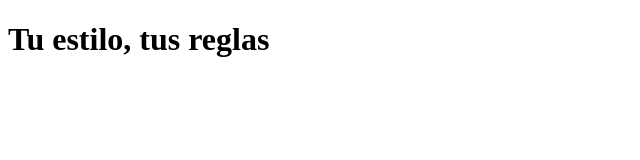
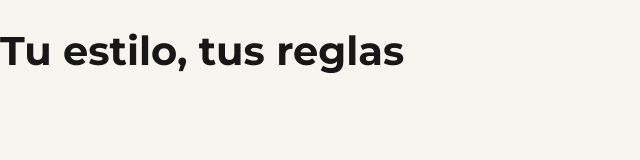
Before and after one commit to misael464/iest-tfi_urban-style, a website: page index.html in a window 1280 px wide. Shown: the whole page, without its empty margins (0-640 px from the left). Drawn offline with Linux system fonts and the light colour scheme.

Commit message:
estilos: agrega las variables de marca, las fuentes y el isotipo

```diff
--- /dev/null
+++ b/css/globales.css
@@ -0,0 +1,109 @@
+/* css/globales.css · variables de marca y estilos base.
+   Es el único archivo del sitio con valores HEX (P3). */
+
+:root {
+  /* Colores */
+  --color-principal: #171717;  /* Negro carbón */
+  --color-acento: #E8CDA8;     /* Beige */
+  --color-fondo: #F7F5F0;      /* Marfil */
+  --color-secundario: #777777; /* Gris medio */
+
+  /* Tipografías */
+  --fuente-titulos: "Montserrat", "Segoe UI", Arial, sans-serif;
+  --fuente-textos: "Inter", "Segoe UI", Arial, sans-serif;
+  --peso-titulos: 700;
+  --peso-textos: 400;
+
+  /* Formas y espacios */
+  --radio-borde: 2px;
+  --borde: 2px solid var(--color-principal);
+  --espacio-1: 4px;
+  --espacio-2: 8px;
+  --espacio-3: 16px;
+  --espacio-4: 24px;
+  --espacio-5: 32px;
+  --espacio-6: 48px;
+}
+
+*,
+*::before,
+*::after {
+  box-sizing: border-box;
+}
+
+body {
+  margin: 0;
+  font-family: var(--fuente-textos);
+  font-weight: var(--peso-textos);
+  font-size: 16px;
+  line-height: 1.5;
+  color: var(--color-principal);
+  background: var(--color-fondo);
+}
+
+h1,
+h2,
+h3 {
+  font-family: var(--fuente-titulos);
+  font-weight: var(--peso-titulos);
+  color: var(--color-principal);
+  line-height: 1.2;
+}
+
+/* Escala de tamaños: celular primero */
+h1 {
+  font-size: 32px;
+}
+
+h2 {
+  font-size: 24px;
+}
+
+h3 {
+  font-size: 18px;
+}
+
+small {
+  font-size: 14px;
+}
+
+/* Computadora: desde 1024 px, el corte de 06-DISENO-UI.md */
+@media (min-width: 1024px) {
+  h1 {
+    font-size: 40px;
+  }
+
+  h2 {
+    font-size: 28px;
+  }
+
+  h3 {
+    font-size: 20px;
+  }
+}
+
+a {
+  color: var(--color-principal);
+}
+
+/* Foco visible: contorno de 3 px separado 3 px del elemento */
+:focus-visible {
+  outline: 3px solid var(--color-principal);
+  outline-offset: 3px;
+}
+
+img {
+  max-width: 100%;
+  height: auto;
+}
+
+/* Si la persona pidió reducir el movimiento, no hay animaciones */
+@media (prefers-reduced-motion: reduce) {
+  *,
+  *::before,
+  *::after {
+    animation: none !important;
+    transition: none !important;
+    scroll-behavior: auto !important;
+  }
+}
--- a/index.html
+++ b/index.html
@@ -8,6 +8,14 @@
       name="description"
       content="Remeras, buzos, pantalones y camperas para combinar a tu manera. Elegí talle y color y hacé tu pedido por WhatsApp."
     />
+    <link rel="icon" href="/img/marca/isotipo.svg" type="image/svg+xml" />
+    <link rel="preconnect" href="https://fonts.googleapis.com" />
+    <link rel="preconnect" href="https://fonts.gstatic.com" crossorigin />
+    <link
+      rel="stylesheet"
+      href="https://fonts.googleapis.com/css2?family=Inter:wght@400&family=Montserrat:wght@700&display=swap"
+    />
+    <link rel="stylesheet" href="/css/globales.css" />
   </head>
   <body>
     <main>
```
Also changed, not shown: img/marca/isotipo.svg (added), img/marca/logo-oscuro.svg (added), img/marca/logo.svg (added).
